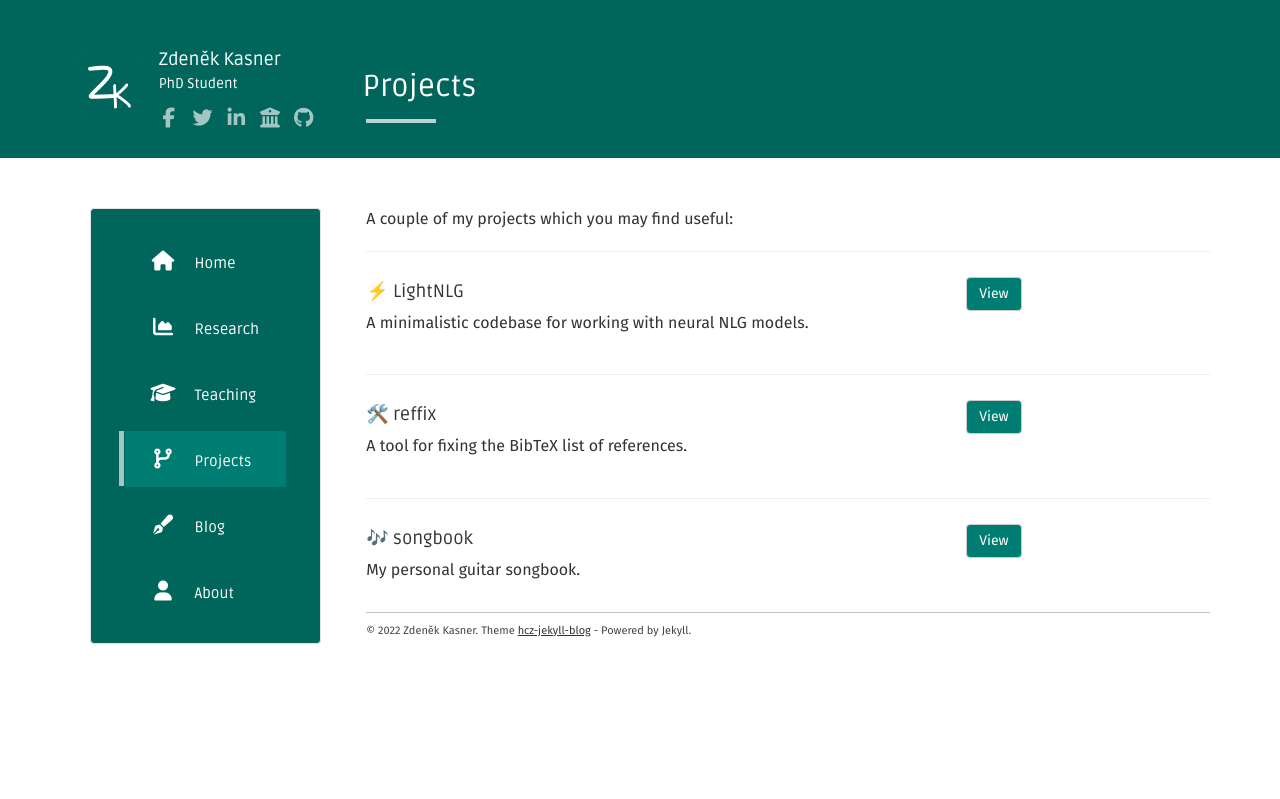
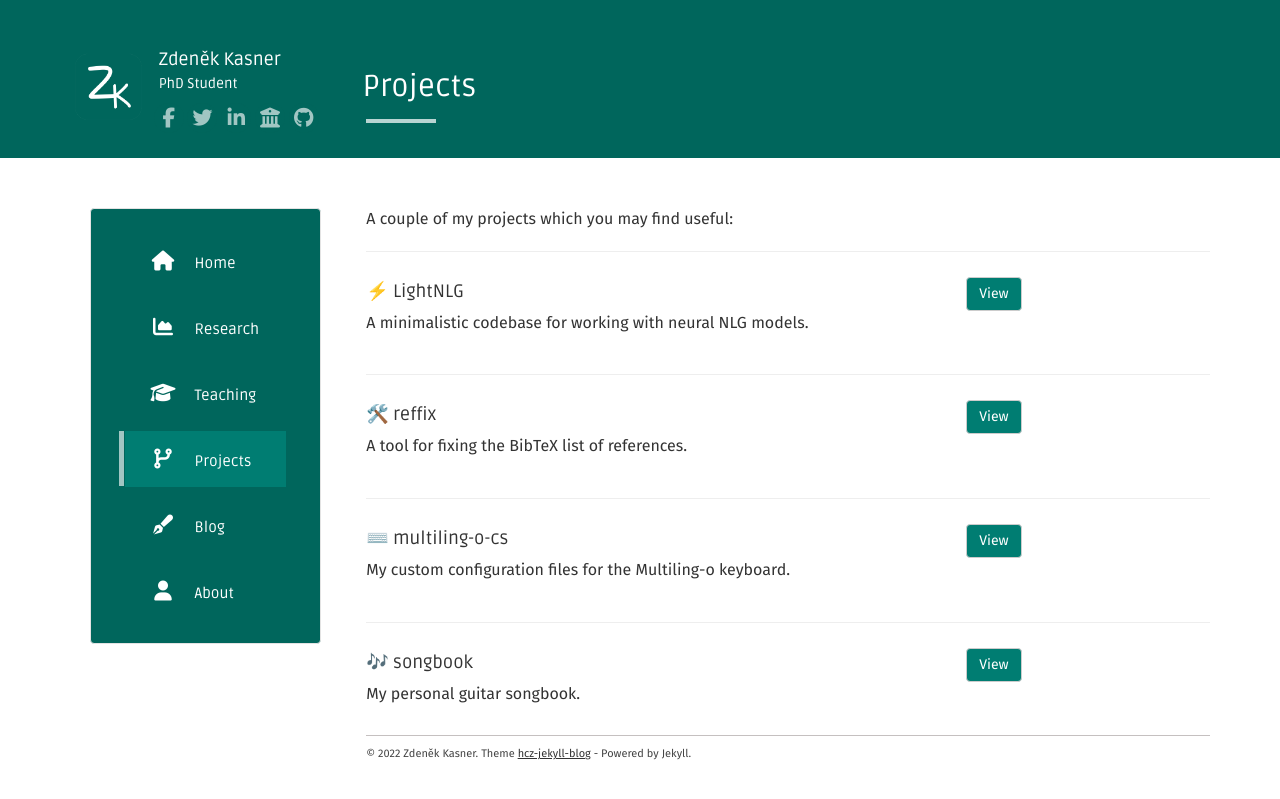
Before and after one commit to kasnerz/kasnerz.github.io, a Jekyll site: the page built from projects.md, in a window 1280 px wide. Shown: the top 799 px of the page. Built offline with Jekyll 4.4.1, drawn with Linux system fonts in a browser that asks for light colours; nearby versions of some CDN libraries.

Commit message:
Update projects

```diff
--- a/_data/projects.json
+++ b/_data/projects.json
@@ -3,7 +3,7 @@
 		"name": "⚡️ LightNLG",
 		"img": "lightnlg.png",
 		"url": "https://github.com/kasnerz/lightnlg",
-		"text" : "A minimalistic codebase for working with neural NLG models."
+		"text": "A minimalistic codebase for working with neural NLG models."
 	},
 	{
 		"name": "🛠️ reffix",
@@ -12,10 +12,14 @@
 		"text": "A tool for fixing the BibTeX list of references."
 	},
 	{
+		"name": "⌨️ multiling-o-cs",
+		"url": "https://github.com/kasnerz/multiling-o-cs",
+		"text": "My custom configuration files for the Multiling-o keyboard."
+	},
+	{
 		"name": "🎶 songbook",
 		"img": "songbook.png",
 		"url": "https://github.com/kasnerz/songbook",
 		"text": "My personal guitar songbook."
 	}
-
 ]
```
